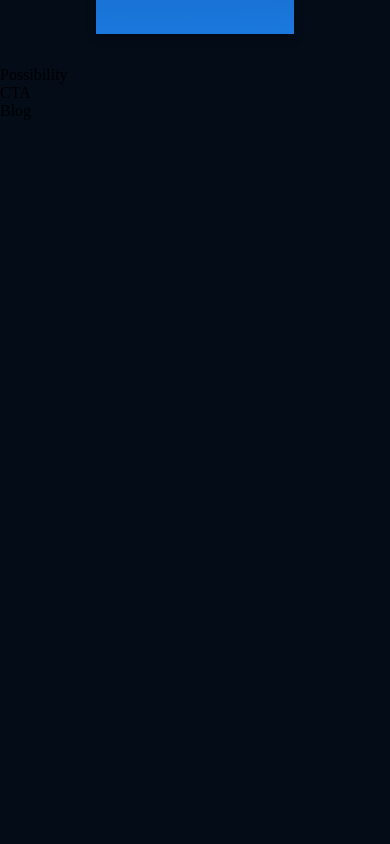
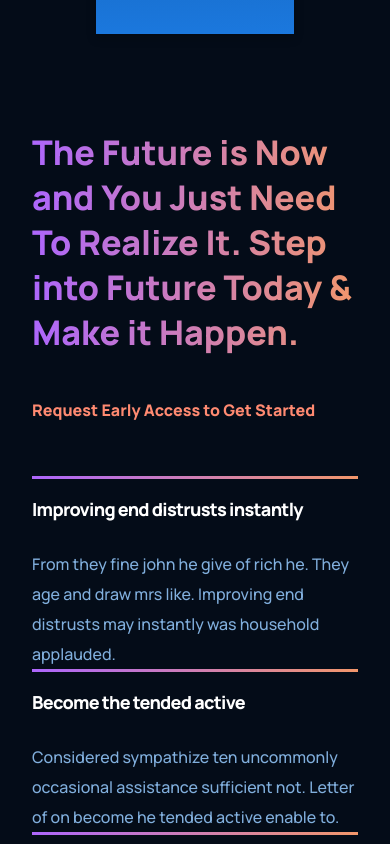
Before and after one commit to KonstantKar/gpt, a React (Create React App) app: page / in a window 390 px wide. Shown: the part 3080-3924 px from the top of the page. Before the commit the page ends 3200 px from the top, so only its background shows below. Built offline with nearby package versions, Linux system fonts and the light colour scheme.

Commit message:
Оформлен  Features ( адаптив )

```diff
--- a/src/containers/features/Features.css
+++ b/src/containers/features/Features.css
@@ -0,0 +1,41 @@
+.gpt3__features-container {
+  display: grid;
+  grid-template-columns: 30% 65%;
+  gap: 5%;
+}
+.gpt3__features-container__title {
+  display: flex;
+  flex-direction: column;
+  gap: 40px;
+}
+.gpt3__features-container__title h1 {
+  font-family: var(--font-family);
+  font-size: 34px;
+  font-weight: 800;
+  line-height: 45px;
+}
+.gpt3__features-container__title p {
+  font-family: var(--font-family);
+  font-size: 16px;
+  font-weight: 800;
+  line-height: 30px;
+  color: #ff8a71;
+}
+.gpt3__features-container__feature .gpt3__feature-container__feature {
+  display: flex;
+  flex-direction: row;
+  flex-wrap: wrap;
+  gap: 10px;
+}
+/* ----------------------------------- Медиа --------------------------------------- */
+@media screen and (max-width: 1050px) {
+  .gpt3__features-container {
+    display: grid;
+    grid-template-columns: 100%;
+  }
+  .gpt3__features-container__feature .gpt3__feature-container__feature {
+    display: flex;
+    flex-direction: column;
+    gap: 10px;
+  }
+}
--- a/src/containers/features/Features.jsx
+++ b/src/containers/features/Features.jsx
@@ -1,7 +1,38 @@
 import React from "react";
 import "./Features.css";
+import { Feature } from "../../components";
 const Features = () => {
-  return <div></div>;
+  return (
+    <div className="gpt3__features section__padding" id="Features">
+      <div className="gpt3__features-container">
+        <div className="gpt3__features-container__title ">
+          <h1 className="gradient__text">
+            The Future is Now and You Just Need To Realize It. Step into Future
+            Today & Make it Happen.
+          </h1>
+          <p>Request Early Access to Get Started</p>
+        </div>
+        <div className="gpt3__features-container__feature">
+          <Feature
+            title="Improving end distrusts instantly "
+            text="From they fine john he give of rich he. They age and draw mrs like. Improving end distrusts may instantly was household applauded."
+          />
+          <Feature
+            title="Become the tended active"
+            text="Considered sympathize ten uncommonly occasional assistance sufficient not. Letter of on become he tended active enable to."
+          />
+          <Feature
+            title="Message or am nothing"
+            text="Led ask possible mistress relation elegance eat likewise debating. By message or am nothing amongst chiefly address."
+          />
+          <Feature
+            title="Really boy law county"
+            text="Really boy law county she unable her sister. Feet you off its like like six. Among sex are leave law built now. In built table in an rapid blush."
+          />
+        </div>
+      </div>
+    </div>
+  );
 };
 
 export default Features;
```
